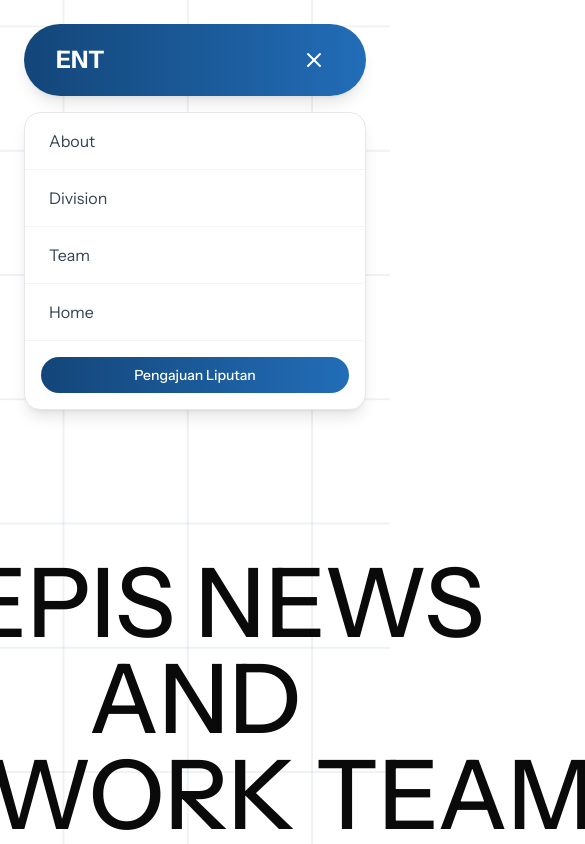
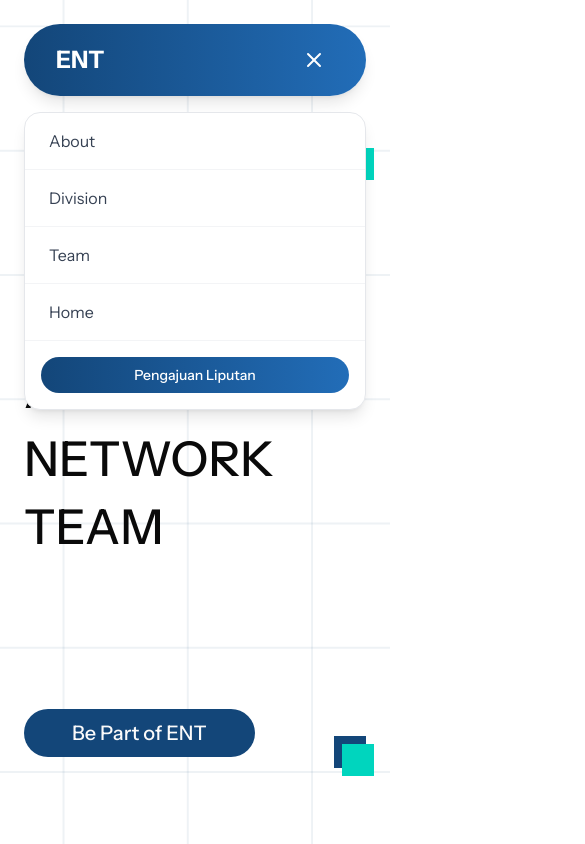
Before and after one commit to yasersyafa/ent-web-next, a Next.js app: page / in a window 390 px wide. Both pictures are taken after a click on the button "Toggle mobile menu". Shown: the top 844 px of the page, 585 px wide, since content can reach past the window. Built offline with nearby package versions, Linux system fonts and the light colour scheme.

Commit message:
feat: add mobile responsive design

```diff
--- a/app/page.tsx
+++ b/app/page.tsx
@@ -1,3 +1,4 @@
+import BouncingSquares from "@/components/animations/bouncing-square";
 import Navbar from "@/components/partials/navbar";
 import { Button } from "@/components/ui/button";
 import Image from "next/image";
@@ -8,35 +9,30 @@ export default function Home() {
     <div className="bg-[url('/pattern.svg')] bg-no-repeat object-cover relative">
       <Navbar />
       {/* decorative elements */}
-      <div className="absolute left-20 bottom-80 hidden lg:block animate-bounce">
-        <div className="relative">
-          <div className="h-16 w-16 bg-[#134679]"></div>
-          <div className="absolute -bottom-2 -right-2 h-12 w-12 bg-teal-400"></div>
-        </div>
-      </div>
+      <BouncingSquares isMobile={false} size={'lg'} className="left-20 bottom-80" />
+      <BouncingSquares isMobile={false} size={'lg'} className="right-20 top-32" />
 
-      <div className="absolute right-20 top-32 hidden lg:block animate-bounce">
-        <div className="relative">
-          <div className="h-12 w-12 bg-teal-400"></div>
-          <div className="absolute -bottom-2 -right-2 h-16 w-16 bg-[#134679]"></div>
-        </div>
-      </div>
+      {/* mobile decorative elements */}
+      <BouncingSquares isMobile size={'sm'} className="right-6 top-36" />
+      <BouncingSquares isMobile size={'sm'} className="right-6 bottom-36" />
+
+
       {/* jumbotron */}
-      <div className="flex items-center flex-col justify-evenly min-h-screen w-full">
-        <div className="font-medium text-8xl max-w-4xl text-center">
-          <div className="group flex justify-center items-center gap-5">
+      <div className="flex md:items-center items-start max-sm:px-6 flex-col justify-evenly min-h-screen max-h- w-full select-none">
+        <div className="font-medium text-5xl md:text-6xl lg:text-8xl max-w-4xl md:text-center max-sm:space-y-5">
+          <div className="group flex max-sm:flex-col md:justify-center md:items-center gap-5">
             <h1>EEPIS</h1>
             <h1 className="group-hover:translate-x-10 transition-all ease-in-out">NEWS</h1>
           </div>
           <h1>AND</h1>
-          <div className="group flex justify-center items-center gap-5">
+          <div className="group flex max-sm:flex-col md:justify-center md:items-center gap-5">
             <h1 className="group-hover:-translate-x-10 transition-all ease-in-out">NETWORK</h1>
             <h1>TEAM</h1>
           </div>
         </div>
         {/* cta button */}
         <Button size={'lg'} className="rounded-full text-xl relative inline-flex gap-5 justify-center items-center px-12 py-6 overflow-hidden bg-[#134679] group hover:bg-[#134179] hover:translate-y-1 transition-all ease-in-out" asChild>
-          <Link href={'/auth'} className="mx-auto">
+          <Link href={'/auth'} className="md:mx-auto">
             Be Part of ENT
             <span className="absolute right-4 translate-x-[10px] opacity-0 font-bold group-hover:translate-x-0 group-hover:block group-hover:opacity-100 transition-all ease-in-out duration-500">
               <Image src={'/arrow-right.png'} alt="arrow" width={12} height={12} />
--- /dev/null
+++ b/components/animations/bouncing-square.tsx
@@ -0,0 +1,27 @@
+"use client"
+
+export type BouncingSquareProps = {
+    isMobile: false | boolean
+    size: 'sm' | 'md' | 'lg'
+    className?: string
+}
+
+const convertToTailwind = (size: 'sm' | 'md' | 'lg') => {
+    if(size === 'sm') {
+        return 'size-8'
+    } else if(size === 'md') {
+        return 'size-12'
+    }
+    return 'size-16'
+}
+
+export default function BouncingSquares({ isMobile = false, size, className } : BouncingSquareProps) {
+    return (
+        <div className={`absolute ${isMobile ? 'block lg:hidden' : 'hidden lg:block'} animate-bounce ${className ?? ''}`}>
+            <div className="relative">
+                <div className={`${convertToTailwind(size)} bg-[#134679]`}></div>
+                <div className={`absolute -bottom-2 -right-2 ${convertToTailwind(isMobile ? size : 'md')} bg-teal-400`}></div>
+            </div>
+      </div>
+    )
+}
--- a/components/partials/navbar.tsx
+++ b/components/partials/navbar.tsx
@@ -9,7 +9,7 @@ export default function Navbar() {
     const [isMobileMenuOpen, setIsMobileMenuOpen] = useState<boolean>(false)
 
     return (
-        <nav className="px-6 sticky top-6">
+        <nav className="px-6 sticky top-6 z-20">
             <div className="mx-auto max-w-7xl">
             <div className="flex items-center justify-between rounded-full bg-gradient-to-r from-[#134679] to-[#226DB8] px-8 py-4 shadow-lg">
                 {/* Logo */}
@@ -50,20 +50,20 @@ export default function Navbar() {
 
             {/* Mobile Menu */}
             {isMobileMenuOpen && (
-            <div className="md:hidden mt-4 rounded-2xl bg-white shadow-lg border border-gray-200 overflow-hidden">
+                <div className="md:hidden absolute right-6 left-6 mt-4 rounded-2xl bg-white shadow-lg border border-gray-200 overflow-hidden">
                 <div className="flex flex-col">
-                <a href="#" className="px-6 py-4 text-gray-700 hover:bg-gray-50 border-b border-gray-100">
+                    <Link href="#" className="px-6 py-4 text-gray-700 hover:bg-gray-50 border-b border-gray-100">
                     About
-                </a>
-                <a href="#" className="px-6 py-4 text-gray-700 hover:bg-gray-50 border-b border-gray-100">
+                    </Link>
+                    <Link href="#" className="px-6 py-4 text-gray-700 hover:bg-gray-50 border-b border-gray-100">
                     Division
-                </a>
-                <a href="#" className="px-6 py-4 text-gray-700 hover:bg-gray-50 border-b border-gray-100">
+                    </Link>
+                    <Link href="#" className="px-6 py-4 text-gray-700 hover:bg-gray-50 border-b border-gray-100">
                     Team
-                </a>
-                <a href="#" className="px-6 py-4 text-gray-700 hover:bg-gray-50 border-b border-gray-100">
+                    </Link>
+                    <Link href="#" className="px-6 py-4 text-gray-700 hover:bg-gray-50 border-b border-gray-100">
                     Home
-                </a>
+                    </Link>
                     <div className="p-4">
                     <Button className="w-full rounded-full bg-gradient-to-r from-[#134679] to-[#226DB8] text-white hover:opacity-90 py-3 font-medium">
                         Pengajuan Liputan
```
Lines whose indentation alone changed are shown as unchanged.
